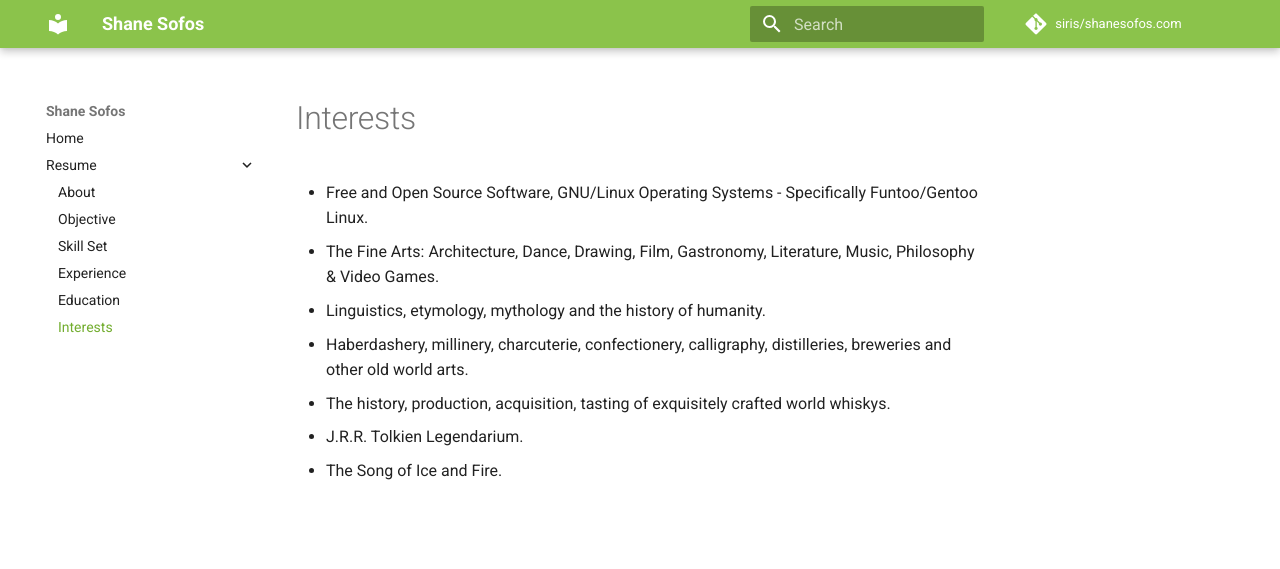
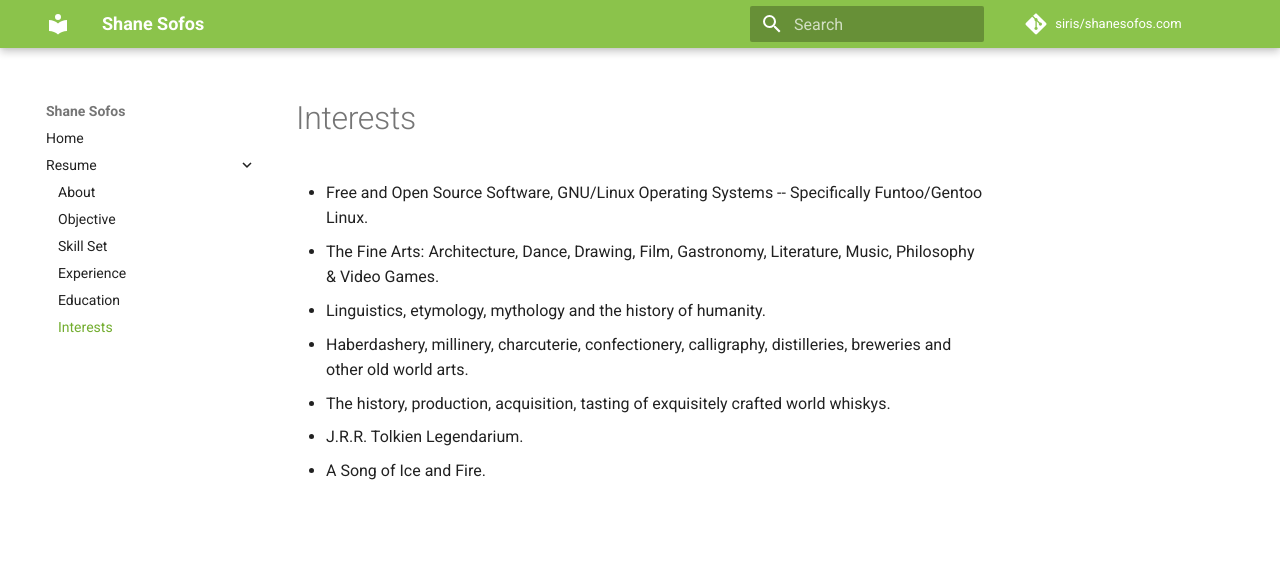
Before and after one commit to siris/shanesofos.com, an MkDocs documentation site: the page built from mkdocs/resume/interests.md, in a window 1280 px wide. Shown: the top 569 px of the page. Built offline with MkDocs 1.6.1 and Material for MkDocs 9.7.7, drawn with Linux system fonts in a browser that asks for light colours; comment, search, counter and statistics services are not loaded; old or Windows-style settings are respelled for this version of MkDocs.

Commit message:
small update to whoami and resume interests

```diff
--- a/mkdocs/resume/interests.md
+++ b/mkdocs/resume/interests.md
@@ -1,10 +1,10 @@
 Interests
 =========
 
-* Free and Open Source Software, GNU/Linux Operating Systems - Specifically Funtoo/Gentoo Linux.
+* Free and Open Source Software, GNU/Linux Operating Systems -- Specifically Funtoo/Gentoo Linux.
 * The Fine Arts: Architecture, Dance, Drawing, Film, Gastronomy, Literature, Music, Philosophy & Video Games.
 * Linguistics, etymology, mythology and the history of humanity.
 * Haberdashery, millinery, charcuterie, confectionery, calligraphy, distilleries, breweries and other old world arts.
 * The history, production, acquisition, tasting of exquisitely crafted world whiskys.
 * J.R.R. Tolkien Legendarium.
-* The Song of Ice and Fire.
+* A Song of Ice and Fire.
```
Also changed, not shown: mkdocs/index.md (+3 -3 lines), 1 other file.
